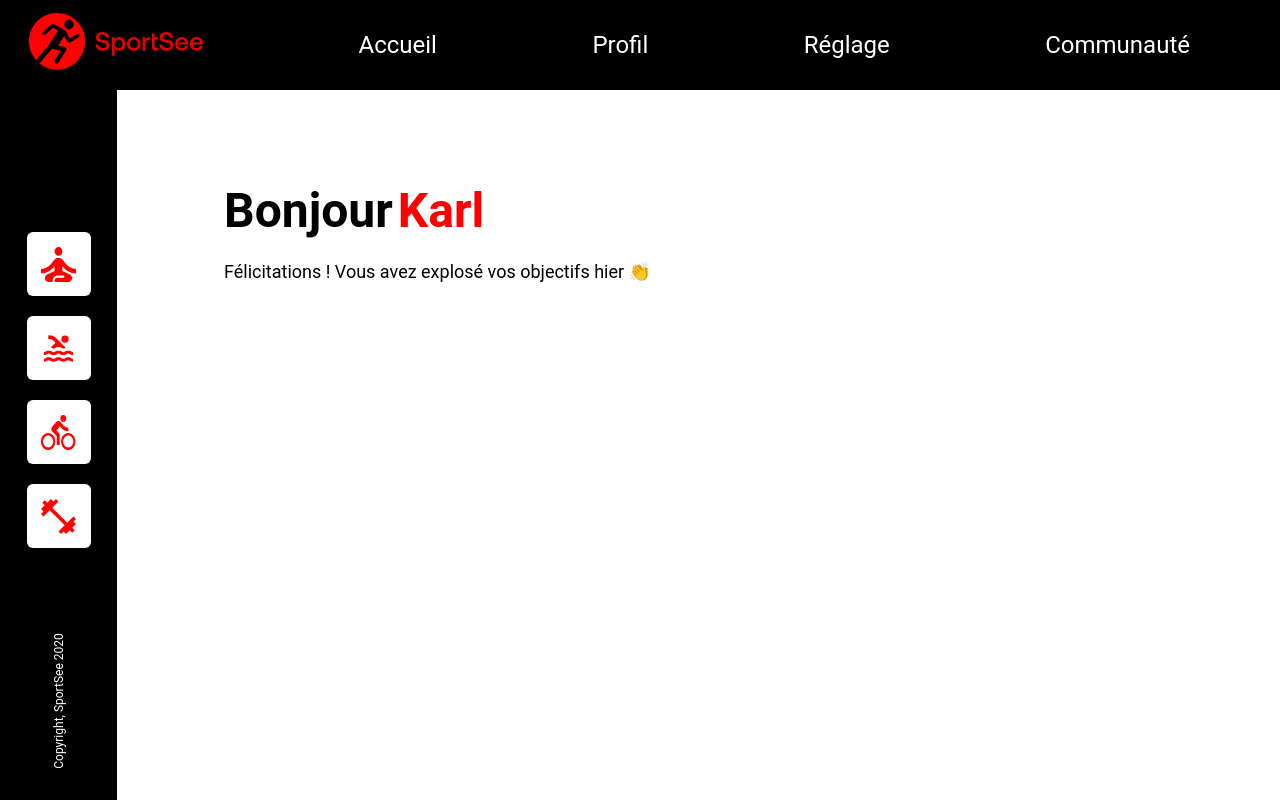
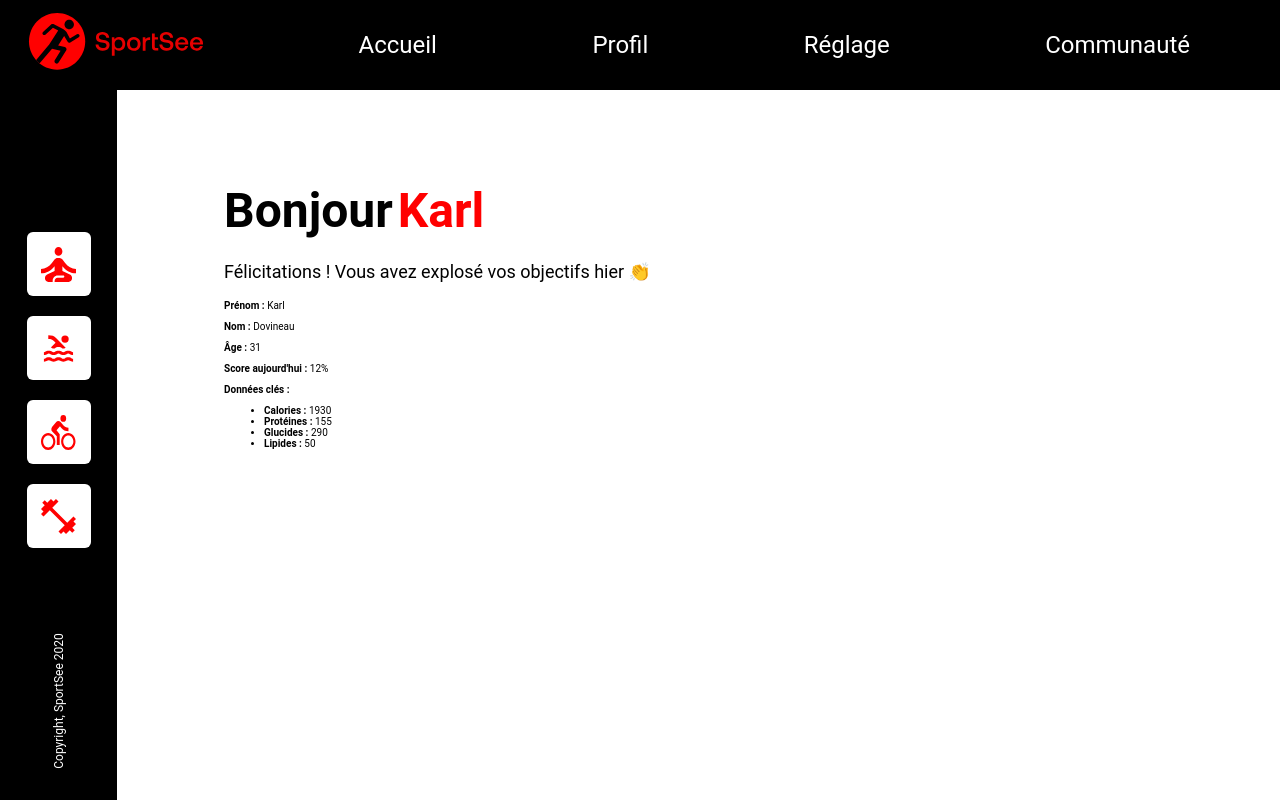
Before and after one commit to hchtlz/SportSee, a React (Vite) app: page /id/12 in a window 1280 px wide. Built offline with nearby package versions, Linux system fonts and the light colour scheme.

Commit message:
fix json todayScore and add info in the userHome

```diff
--- a/src/pages/UserHome/UserHome.tsx
+++ b/src/pages/UserHome/UserHome.tsx
@@ -1,3 +1,4 @@
+import React from "react";
 import { useParams } from "react-router-dom";
 import userMainData from "../../service/mocked_data/userMainData";
 import Heading from "../../components/Heading/Heading";
@@ -7,10 +8,44 @@ export default function UserHome() {
 
   const user = userMainData.find((userData) => userData.id.toString() === userId);
 
+  const scorePercentage = user && user.todayScore ? (user.todayScore * 100).toFixed(0) : null;
+
   return (
     <div>
       {user ? (
-        <Heading name={`${user.userInfos.firstName}`} />
+        <div>
+          <Heading name={`${user.userInfos.firstName}`} />
+          <p>
+            <strong>Prénom :</strong> {user.userInfos.firstName}
+          </p>
+          <p>
+            <strong>Nom :</strong> {user.userInfos.lastName}
+          </p>
+          <p>
+            <strong>Âge :</strong> {user.userInfos.age}
+          </p>
+          <p>
+            <strong>Score aujourd'hui :</strong>{" "}
+            {scorePercentage !== null ? `${scorePercentage}%` : "N/A"}
+          </p>
+          <p>
+            <strong>Données clés :</strong>
+            <ul>
+              <li>
+                <strong>Calories :</strong> {user.keyData.calorieCount}
+              </li>
+              <li>
+                <strong>Protéines :</strong> {user.keyData.proteinCount}
+              </li>
+              <li>
+                <strong>Glucides :</strong> {user.keyData.carbohydrateCount}
+              </li>
+              <li>
+                <strong>Lipides :</strong> {user.keyData.lipidCount}
+              </li>
+            </ul>
+          </p>
+        </div>
       ) : (
         <p>Utilisateur non trouvé</p>
       )}
--- a/src/service/mocked_data/userMainData.tsx
+++ b/src/service/mocked_data/userMainData.tsx
@@ -21,7 +21,7 @@ const userMainData = [
           lastName: 'Ratorez',
           age: 34,
       },
-      score: 0.3,
+      todayScore: 0.3,
       keyData: {
           calorieCount: 2500,
           proteinCount: 90,
```
